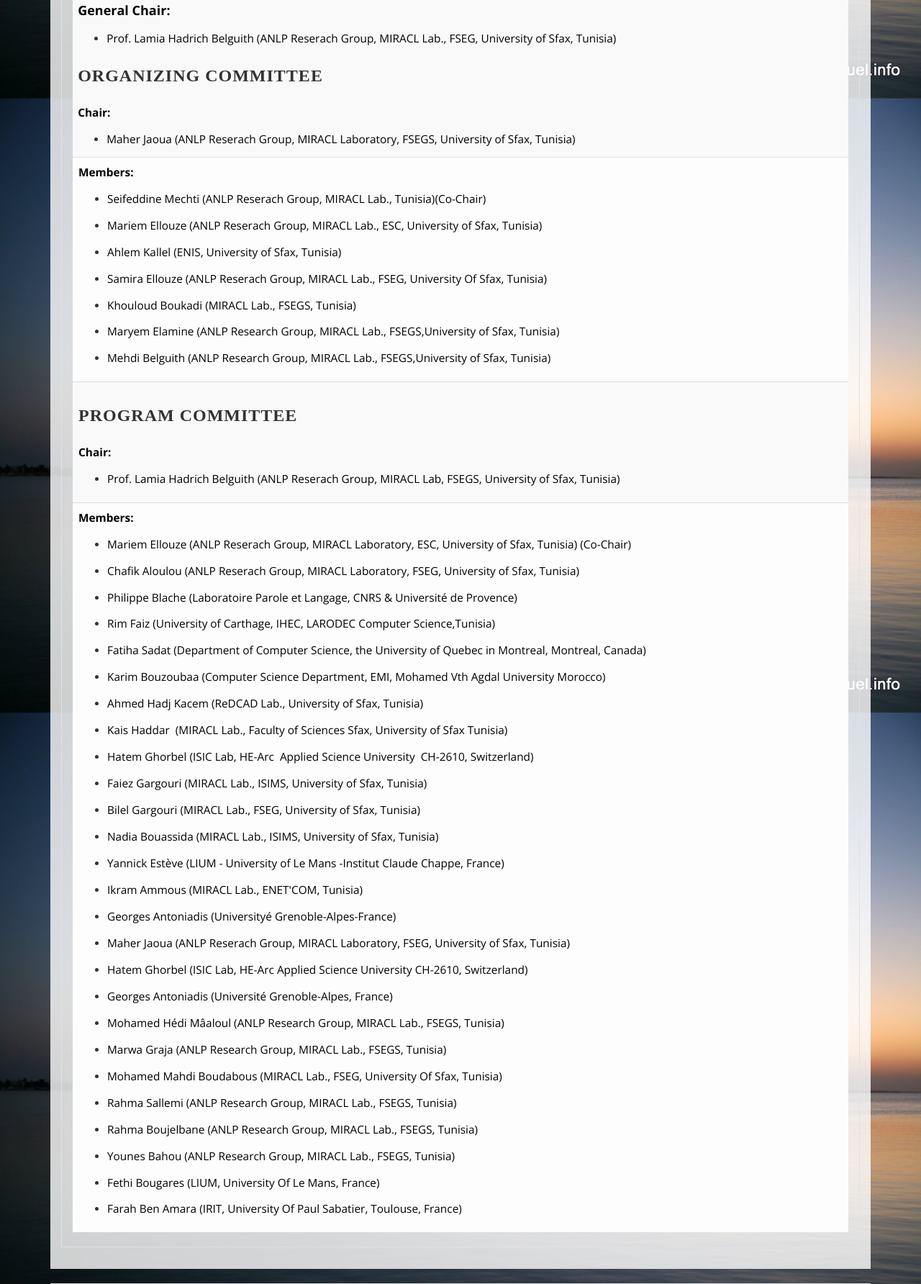
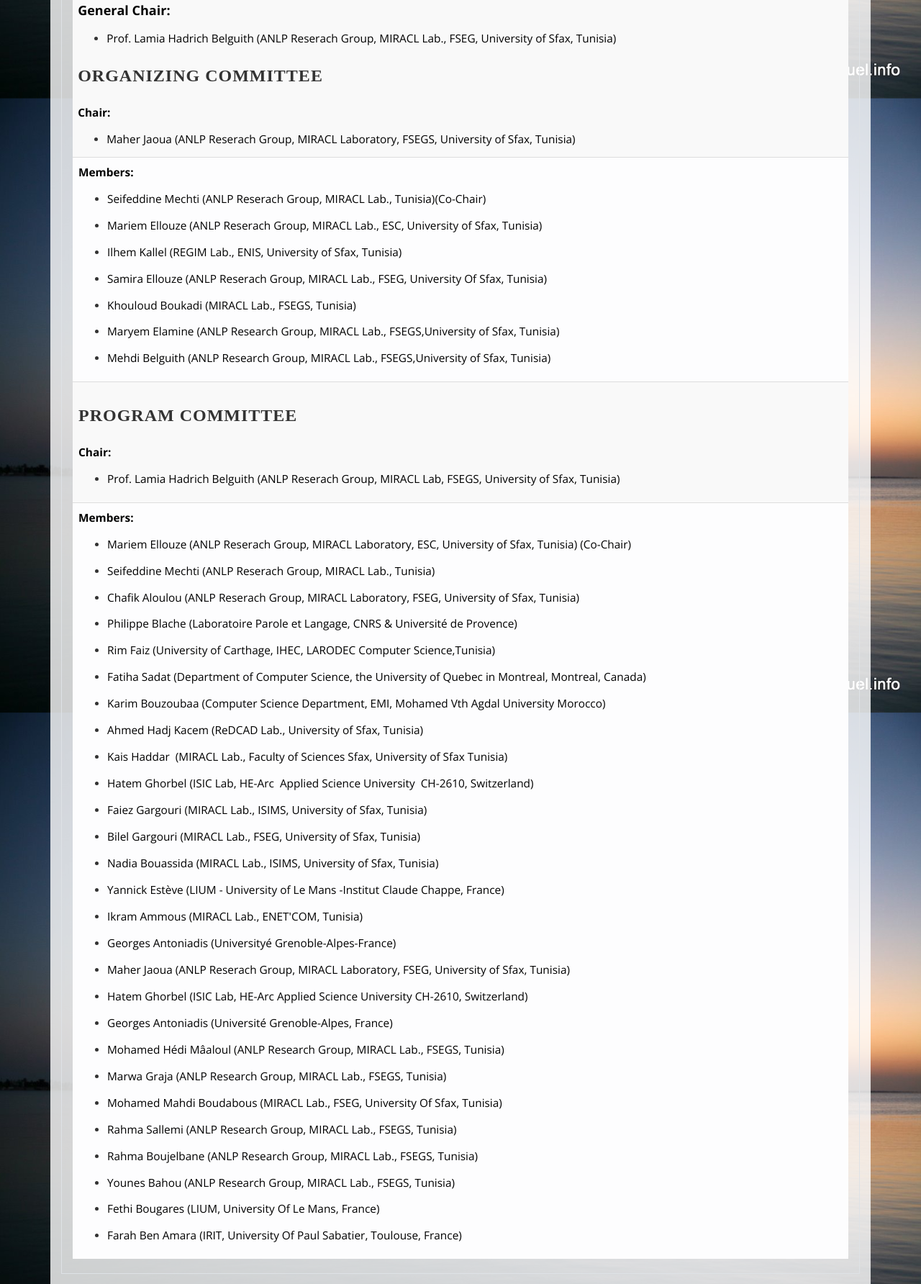
Before and after one commit to ellsamig/conference, a Django app: page /committees in a window 1280 px wide. Shown: the part 717-2501 px from the top of the page at 72% size. Run offline with Django 3.2, Linux system fonts and the light colour scheme; some libraries are stand-ins or nearby versions.

Commit message:
Update commettees.html

```diff
--- a/lpkm/templates/commettees.html
+++ b/lpkm/templates/commettees.html
@@ -32,7 +32,7 @@
 <ul>
 	<li><p>Seifeddine Mechti (ANLP Reserach Group, MIRACL Lab., Tunisia)(Co-Chair)</p></li>
 	<li><p>Mariem Ellouze (ANLP Reserach Group, MIRACL Lab., ESC, University of Sfax, Tunisia)</p></li>
-	<li><p>Ahlem Kallel (ENIS, University of Sfax, Tunisia)</p></li>
+	<li><p>Ilhem Kallel (REGIM Lab., ENIS, University of Sfax, Tunisia)</p></li>
 	<li><p>Samira Ellouze (ANLP Reserach Group, MIRACL Lab., FSEG, University Of Sfax, Tunisia)</p></li>
 	<li><p>Khouloud Boukadi (MIRACL Lab., FSEGS, Tunisia)</p></li>
 	<li><p>Maryem Elamine (ANLP Research Group, MIRACL Lab., FSEGS,University of Sfax, Tunisia)</p></li>
@@ -56,6 +56,7 @@
 <p><strong>Members:</span></span></strong></p>
 <ul>
 <li><p>Mariem Ellouze (ANLP Reserach Group, MIRACL Laboratory, ESC, University of Sfax, Tunisia) (Co-Chair)</p></li>
+<li><p>Seifeddine Mechti (ANLP Reserach Group, MIRACL Lab., Tunisia)</p></li>
 <li><p>Chafik Aloulou (ANLP Reserach Group, MIRACL Laboratory, FSEG, University of Sfax, Tunisia)</p></li>
 <li><p>Philippe Blache&nbsp;(Laboratoire Parole et Langage, CNRS &amp; Universit&eacute; de Provence)</p></li>
 <li><p>Rim Faiz&nbsp;(University of Carthage, IHEC, LARODEC Computer Science,Tunisia)</p></li>
```
